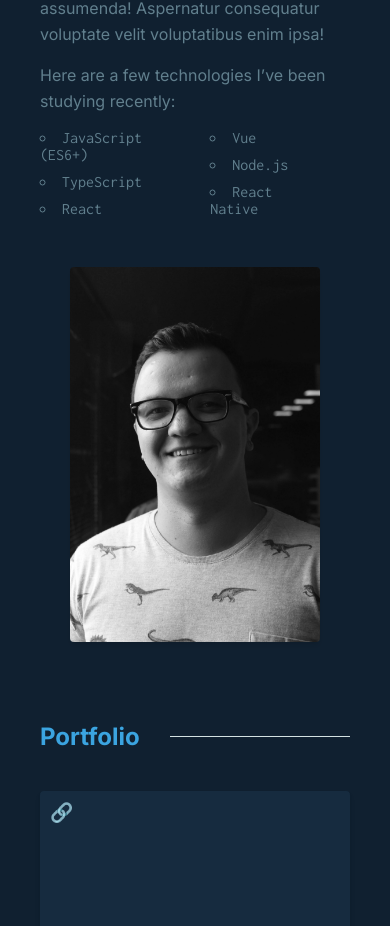
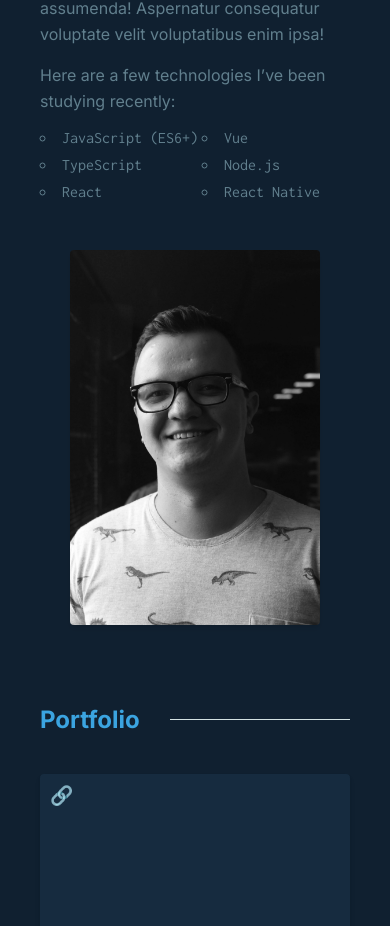
Before and after one commit to kdumagalhaes/hellocarlos, a Vue app: page / in a window 390 px wide. Shown: the part 1094-2020 px from the top of the page. Built offline with nearby package versions, Linux system fonts and the light colour scheme; no server answers.

Commit message:
Fix tech list skills on mobile screen

```diff
--- a/src/components/About.vue
+++ b/src/components/About.vue
@@ -113,10 +113,6 @@ export default {
   .about {
     padding: $safe-area-padding;
   }
-
-  .text-content {
-    margin: 0 0 40px 0;
-  }
 }
 
 @media only screen and (max-width: $mobile) {
@@ -124,5 +120,17 @@ export default {
     flex-direction: column;
     align-items: center;
   }
+
+  .text-content {
+    margin: 0 0 40px 0;
+  }
+
+  .tech-list {
+    margin: 0;
+
+    &:first-child {
+      margin-right: 4px;
+    }
+  }
 }
 </style>
```
